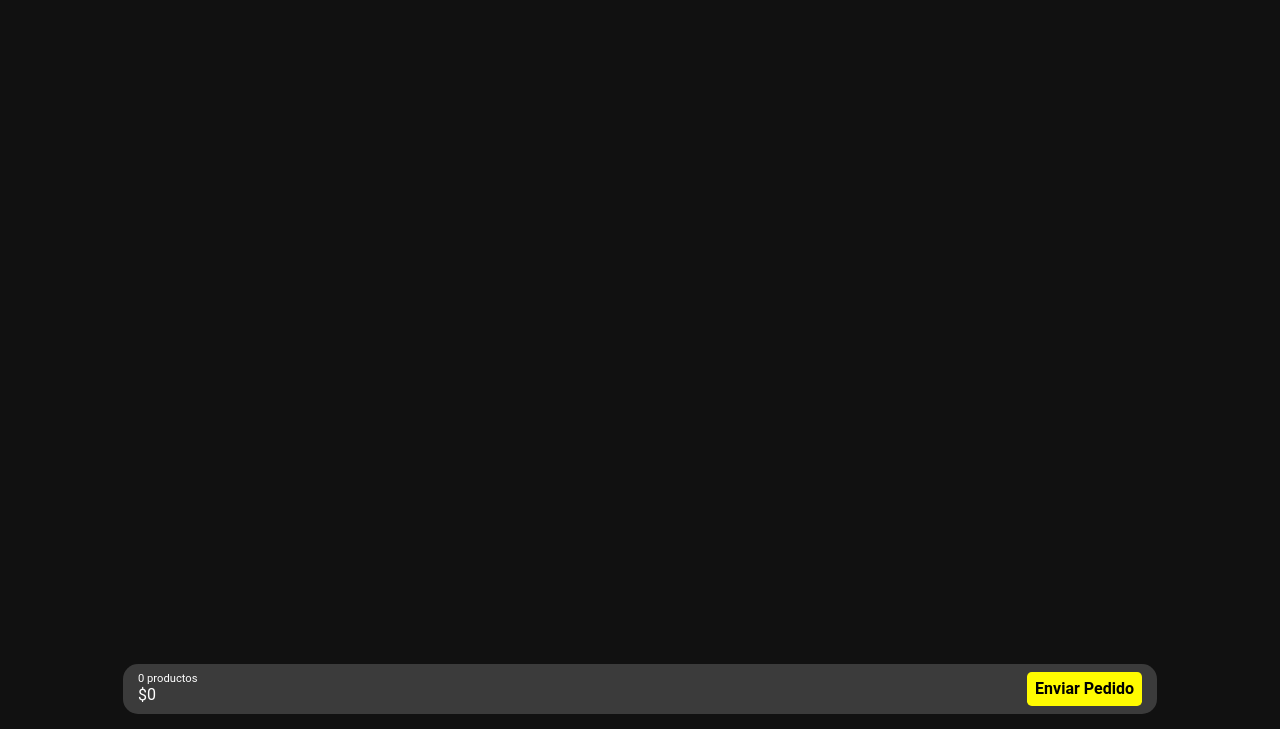
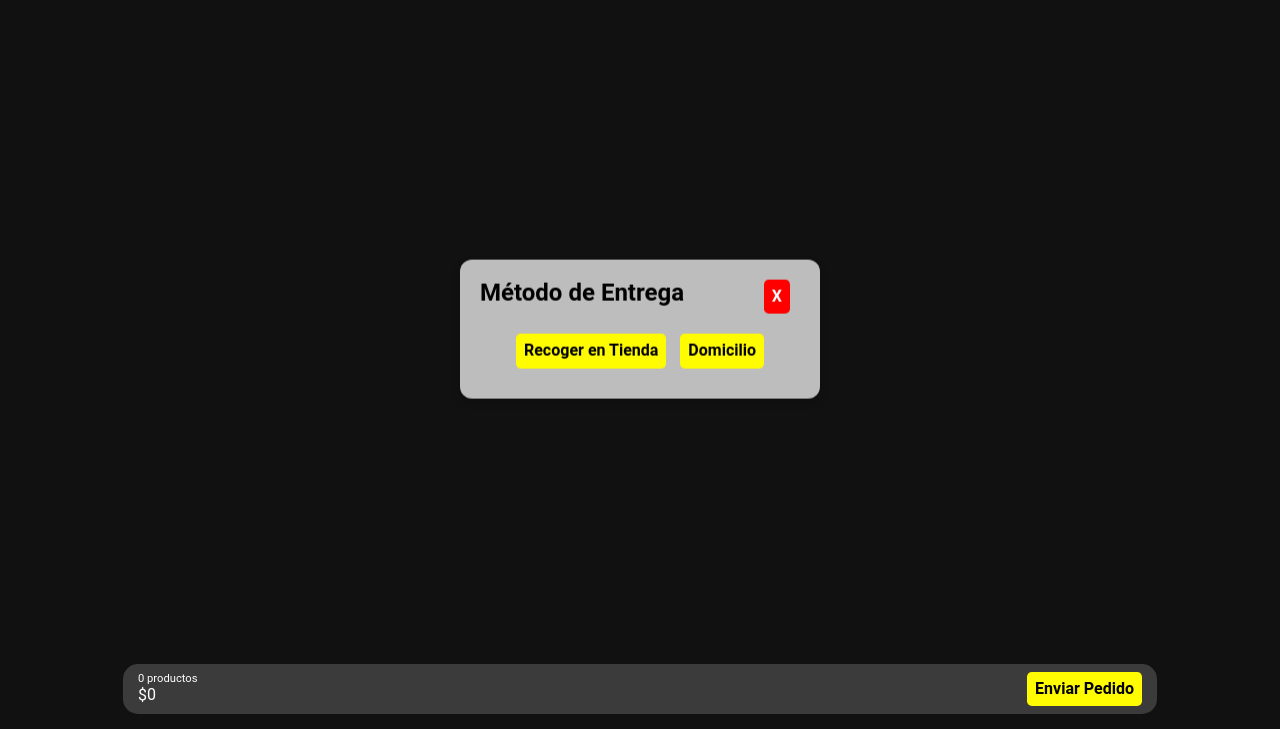
Before and after one commit to hensua/Mr.George-Menu, a plain HTML site: page compras.html in a window 1280 px wide. Shown: the part 71-800 px from the top of the page. Drawn offline with Linux system fonts and the light colour scheme; some packages are replaced by stand-ins of ours.

Commit message:
mejorando un poco el diseño del modal de metodo de entrega

```diff
--- a/compras.html
+++ b/compras.html
@@ -36,10 +36,14 @@
     <!-- Modal de selección de entrega -->
     <div id="deliveryModal" class="modal">
         <div class="modal-content">
-            <h2>Seleccione Método de Entrega</h2>
-            <button onclick="selectPickup()">Recoger en Tienda</button>
-            <button onclick="selectDelivery()">Domicilio</button>
-            <button onclick="cerrarModal()">Cerrar</button>
+            <div id="content_tittle_cerrar">
+                <h2 id="tittle_metodoEntrega">Método de Entrega</h2>
+                <button id="btn_cerrar" onclick="cerrarModal()">X</button>
+            </div>
+            <div id="content_btn_metodoEntrega">
+                <button id="btn_metodoEntrega" onclick="selectPickup()">Recoger en Tienda</button>
+                <button id="btn_metodoEntrega"onclick="selectDelivery()">Domicilio</button>
+            </div>
         </div>
     </div>
 
--- a/css/mapa.css
+++ b/css/mapa.css
@@ -4,21 +4,79 @@
 h2{
     color: white;
 }
+
+/*Provisional*/
+button{
+    color: black;
+    font-weight: bold;
+    padding: 0.5rem 0.5rem;
+    border: none;
+    border-radius: 0.3rem;
+    margin-right: 10px;
+    background-color: rgb(255, 251, 0);
+}
+
 .modal {
-    display: none; /* Visible al activarse */
+    /*display: none;*/ /* Visible al activarse */
     position: fixed;
     top: 50%;
     left: 50%;
     transform: translate(-50%, -50%);
-    width: 300px;
-    background-color: rgb(253, 77, 77);
+    width: 320px;
+    /*background-color: rgb(253, 77, 77);*/
+    background-color: rgba(255, 255, 255, 0.726); /* Color de fondo con algo de opacidad */
+    backdrop-filter: blur(2px); /* Efecto de desenfoque en el fondo */
+    border-radius: 12px;
+
     padding: 20px;
     box-shadow: 0 4px 8px rgba(0,0,0,0.2);
     z-index: 1000;
 }
-button{
+
+.modal-content{
+    display: flex;
+    flex-direction: column;
+    /*background-color: rgb(127, 161, 255);*/
+}
+
+#content_tittle_cerrar{
+    display: flex;
+    justify-content: space-between;
+    margin-bottom: 10px;
+    /*background-color: blue;*/
+}
+
+#btn_cerrar{
+    color: rgb(255, 255, 255);
+    font-weight: bold;
+    padding: 0.5rem 0.5rem;
+    border: none;
+    border-radius: 0.3rem;
+    background-color: rgb(255, 0, 0);
+}
+
+#tittle_metodoEntrega{
     color: black;
 }
+
+#content_btn_metodoEntrega{
+    padding: 10px;
+    /*background-color: blueviolet;*/
+}
+
+#btn_metodoEntrega{
+    color: black;
+    font-weight: bold;
+    padding: 0.5rem 0.5rem;
+    border: none;
+    border-radius: 0.3rem;
+    margin-right: 10px;
+    background-color: rgb(255, 251, 0);
+}
+#btn_metodoEntrega:last-child{
+    margin-right: 0;
+}
+
 
 #contenedor_full_map{
     position: fixed; /* Fijo para permanecer en la misma posición */
@@ -64,10 +122,12 @@ button{
 }
 
 #btn_ubi{
+    margin-top: 12px;
     color: black;
-    padding: 10px;
-    background-color: yellow;
-    border-radius: 10px;
+    font-weight: bold;
+    padding: 0.5rem 0.5rem;
     border: none;
-    margin: 12px;
+    border-radius: 0.3rem;
+    margin-right: 10px;
+    background-color: rgb(255, 251, 0);
 }
```
